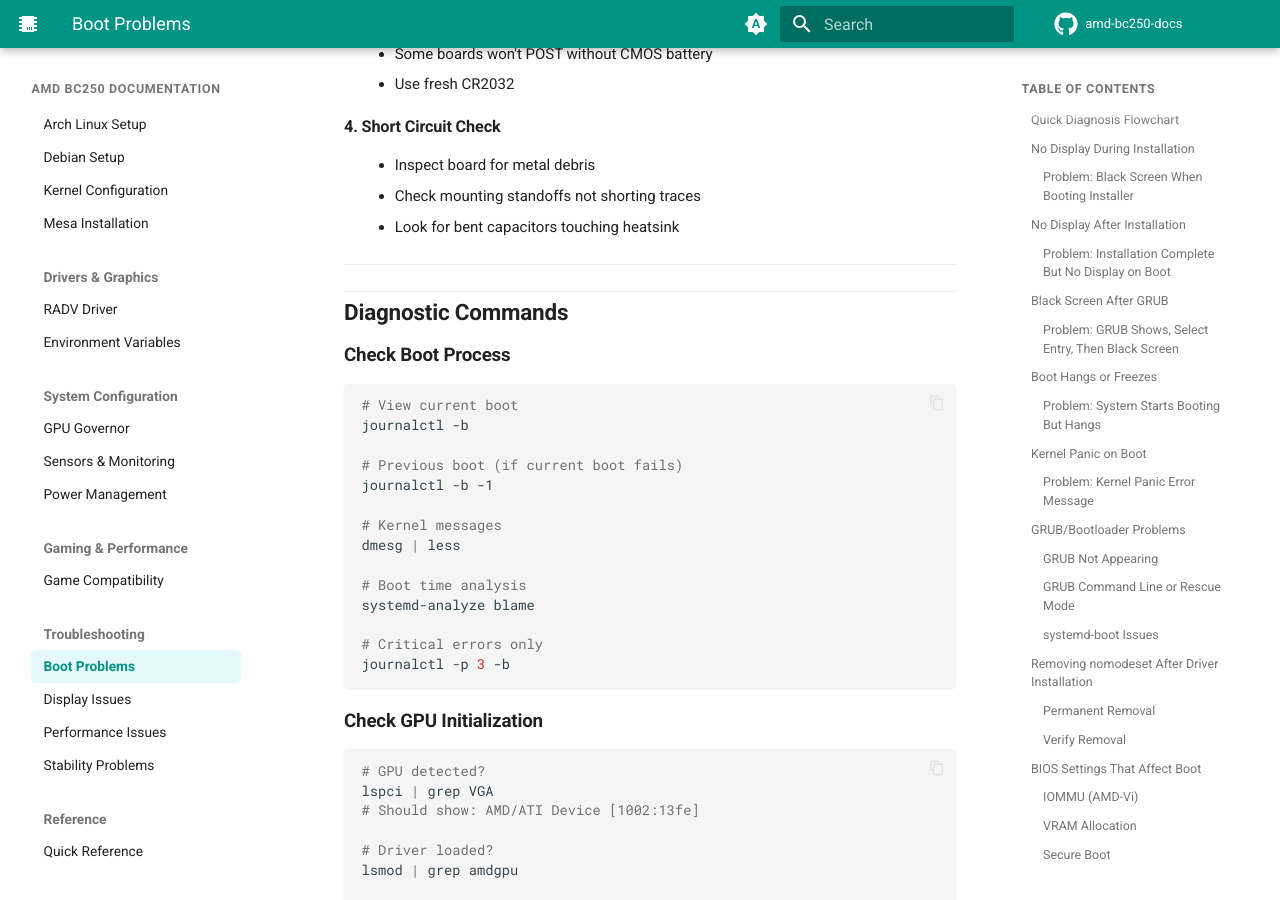
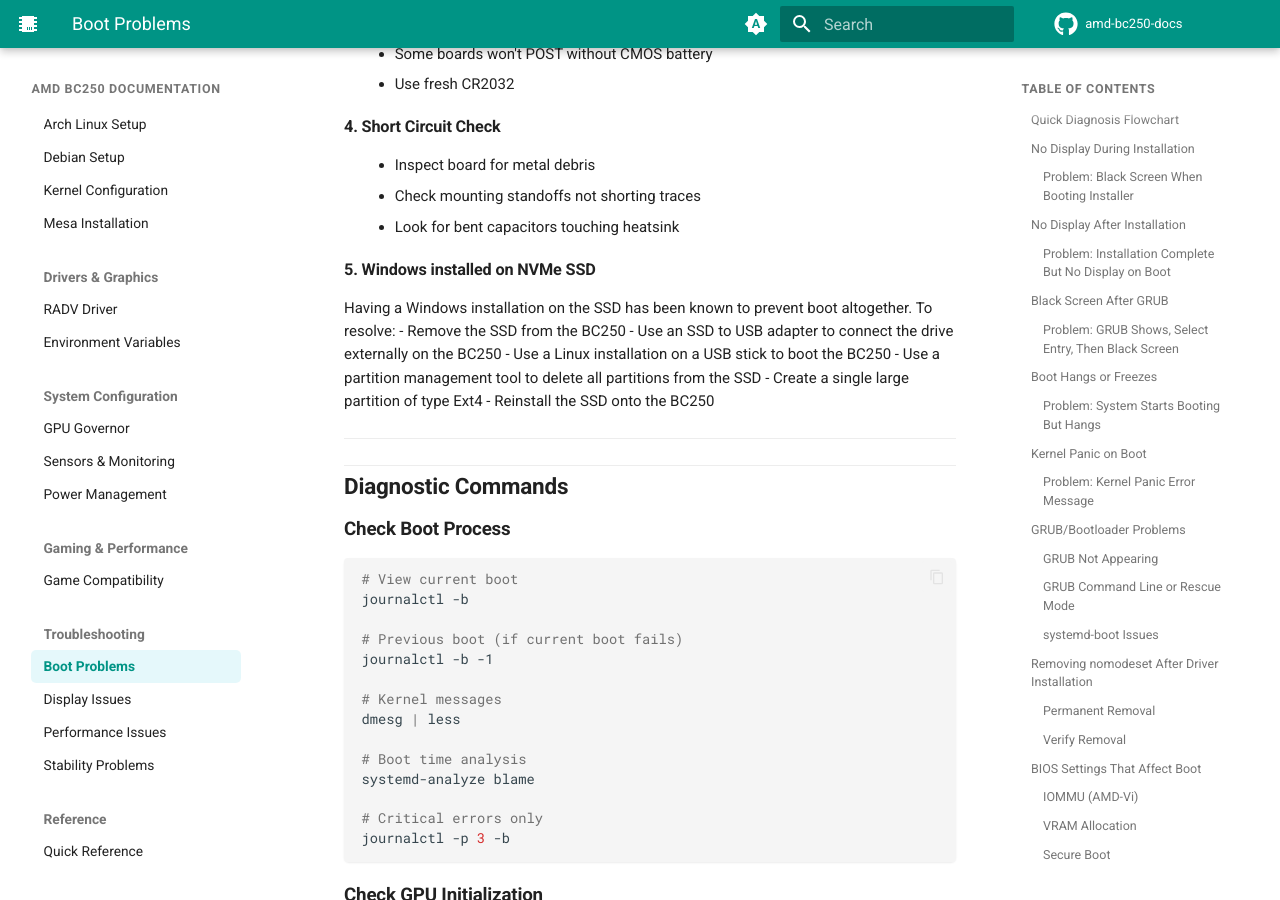
Before and after one commit to elektricM/amd-bc250-docs, an MkDocs documentation site: the page built from docs/troubleshooting/boot.md, in a window 1280 px wide and 900 px high, scrolled down 13350 px. Built offline with MkDocs 1.6.1 and Material for MkDocs 9.7.7, drawn with Linux system fonts in a browser that asks for light colours; comment, search, counter and statistics services are not loaded; the version menu is left out.

Commit message:
Add troubleshooting for Windows on NVMe SSD
Added troubleshooting steps for Windows on NVMe SSD.

```diff
--- a/docs/troubleshooting/boot.md
+++ b/docs/troubleshooting/boot.md
@@ -693,6 +693,15 @@ Certain BIOS settings can cause boot problems:
 - Check mounting standoffs not shorting traces
 - Look for bent capacitors touching heatsink
 
+#### 5. Windows installed on NVMe SSD
+Having a Windows installation on the SSD has been known to prevent boot altogether. To resolve:
+- Remove the SSD from the BC250
+- Use an SSD to USB adapter to connect the drive externally on the BC250
+- Use a Linux installation on a USB stick to boot the BC250
+- Use a partition management tool to delete all partitions from the SSD
+- Create a single large partition of type Ext4
+- Reinstall the SSD onto the BC250
+
 ---
 
 ## Diagnostic Commands
```
